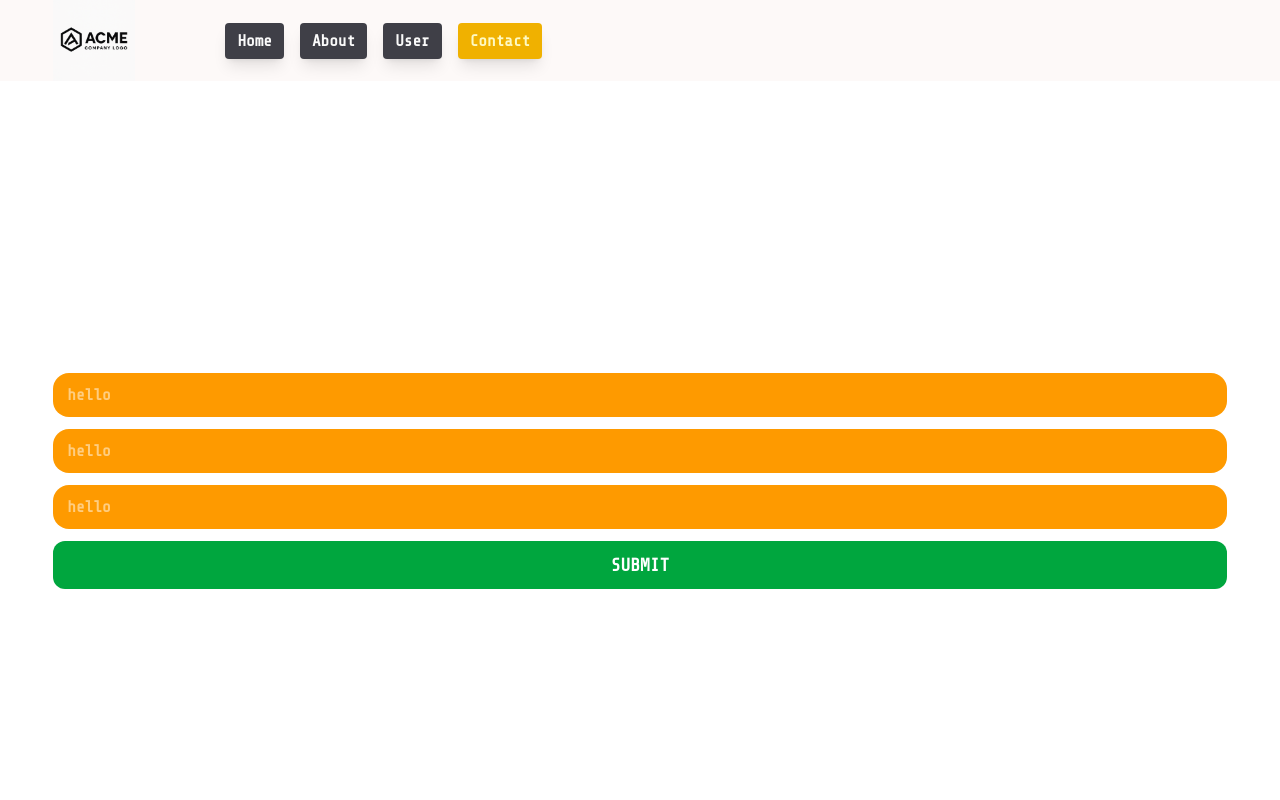
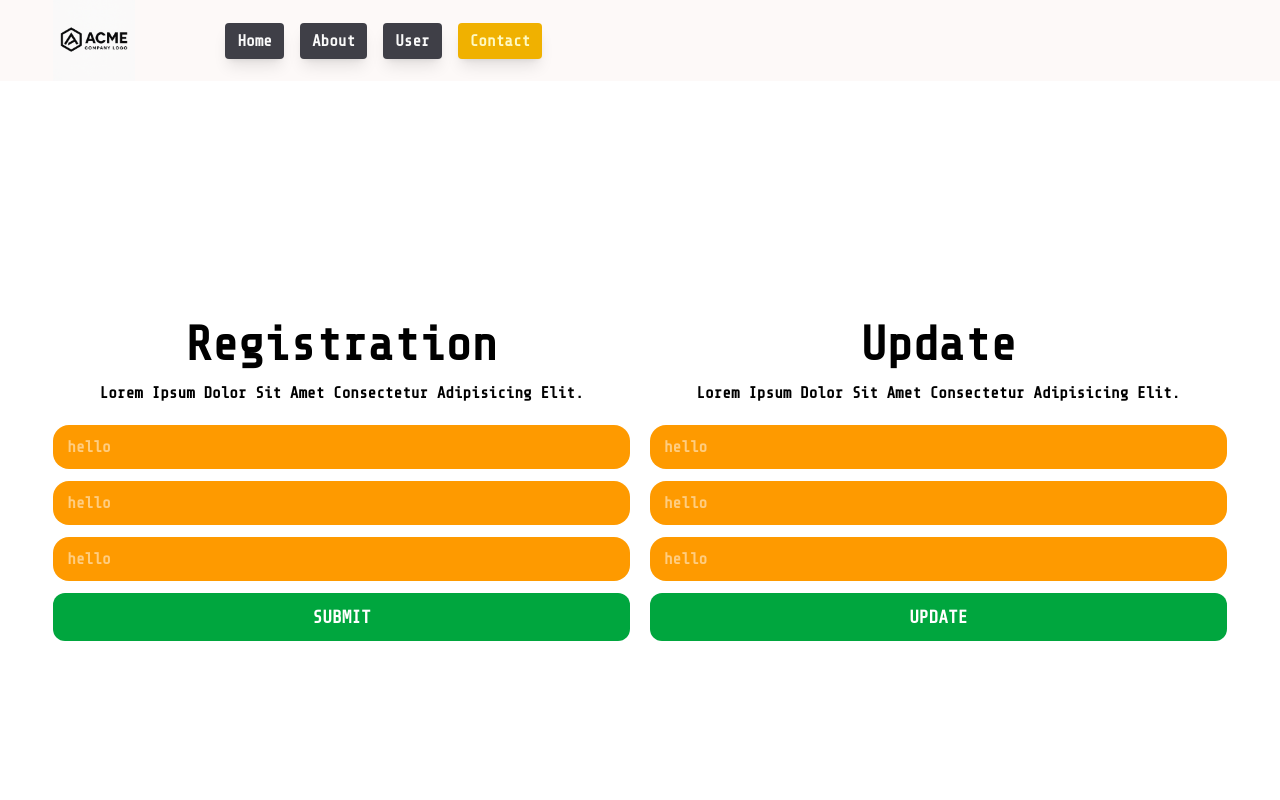
Before and after one commit to rakib-hasan-78/router-form, a React (Vite) app: page /contact in a window 1280 px wide. Shown: the top 800 px of the page. Built offline with nearby package versions, Linux system fonts and the light colour scheme.

Commit message:
reuse component done for form handle .....

```diff
--- /dev/null
+++ b/src/components/Component/AnotherCustom/AnotherCustom.jsx
@@ -0,0 +1,34 @@
+import React from 'react';
+import useMyCustom from '../../../utilities/Hooks/useMyCustom';
+
+const AnotherCustom = () => {
+    const [data, setDataHandler, nameFocus, setData] = useMyCustom({name:'sam', email: 'andruew@and.cu', password:''});
+    const formHandler = e=>{
+        e.preventDefault();
+        console.log(data)
+        setData({name:'sam', email: 'andruew@and.cu', password:''})
+    }
+    return (
+         <div className='w-full min-h-screen flex flex-col items-center justify-center'>
+            <form onSubmit={formHandler} className='w-full flex flex-col items-center space-y-3 text-white'>
+                <input
+                ref={nameFocus}
+                value={data.name} onChange={setDataHandler}
+                 className='w-full py-2.5 outline-0 bg-amber-500 rounded-2xl px-3.5 ' type="text" name="name" id="" placeholder='hello' />
+
+                <input
+                value={data.email} onChange={setDataHandler}
+                 className='w-full py-2.5 outline-0 bg-amber-500 rounded-2xl px-3.5 ' type="email" name="email" id="" placeholder='hello' />
+
+                <input
+                value={data.password} onChange={setDataHandler}
+                className='w-full py-2.5 outline-0 bg-amber-500 rounded-2xl px-3.5 ' type="password" name="password" id="" placeholder='hello' />
+
+                <input
+                className='bg-green-600 py-2.5 min-w-full rounded-xl text-lg uppercase cursor-pointer' type="submit" value="submit" />
+            </form>
+        </div>
+    );
+};
+
+export default AnotherCustom;
--- /dev/null
+++ b/src/components/Component/ReusableForm/ReusableForm.jsx
@@ -0,0 +1,35 @@
+import React from 'react';
+import useReuseHook from '../../../utilities/Hooks/useReusedata';
+
+const ReusableForm = ({operationHandler , children, btnName='Submit'}) => {
+    const [data, setData, nameFocus, setDataHandler] = useReuseHook({name:'', email:'', password:''});
+    const localOperationHandler = e=>{
+        e.preventDefault();
+        operationHandler(data)
+        setData({name:'', email:'', password:''})
+    }
+
+    return (
+        <div className='w-full min-h-auto flex flex-col items-center justify-center'>
+            {children}
+            <form onSubmit={localOperationHandler}  className='w-full flex flex-col items-center space-y-3 text-white'>
+                <input ref={nameFocus}
+                 value={data.name} onChange={setDataHandler}
+                 className='w-full py-2.5 outline-0 bg-amber-500 rounded-2xl px-3.5 ' type="text" name="name" id="" placeholder='hello' />
+
+                <input
+                value={data.email} onChange={setDataHandler}
+                 className='w-full py-2.5 outline-0 bg-amber-500 rounded-2xl px-3.5 ' type="email" name="email" id="" placeholder='hello' />
+
+                <input
+                value={data.password} onChange={setDataHandler}
+                className='w-full py-2.5 outline-0 bg-amber-500 rounded-2xl px-3.5 ' type="password" name="password" id="" placeholder='hello' />
+
+                <input
+                className='bg-green-600 py-2.5 min-w-full rounded-xl text-lg uppercase cursor-pointer' type="submit" value={btnName} />
+            </form>
+        </div>
+    );
+};
+
+export default ReusableForm;
--- a/src/components/Pages/Contact.jsx
+++ b/src/components/Pages/Contact.jsx
@@ -1,24 +1,48 @@
 import React from 'react';
-import CustomHook from '../Component/CustomHook/CustomHook';
+import ReusableForm from '../Component/ReusableForm/ReusableForm';
+//import AnotherCustom from '../Component/AnotherCustom/AnotherCustom';
+//import CustomHook from '../Component/CustomHook/CustomHook';
 // import FocusRef from '../Component/FocusRef/FocusRef';
 // import BasicCont from '../Component/BasicCont/BasicCont';
 // import ObjForm from './../Component/ObjForm/ObjForm';
 //import FormRef from './../Component/FormRef/FormRef';
 
+
+
 const Contact = () => {
-    const submitHandler = () =>{
-        // console.log(e);
-        console.log('submitted')
+    const submitHandler = (data) =>{
+        console.log('registered data:')
+        console.log(data);
     }
+    const updateHandler = (data) =>{
+        console.log('updated data:')
+        console.log(data);
+    }
+
     return (
-        <section className='w-full h-auto'>
-            <main>
+        <section className='w-full min-h-screen flex items-center justify-center xxs:flex-col lg:flex-row'>
+            <main className='flex items-center justify-center space-x-5'>
             {
                 //* <BasicCont givenHandler={submitHandler} />
                 // ** <ObjForm handler={submitHandler} />
                 //**<FormRef hand ={submitHandler} />
                 //**<FocusRef submit={submitHandler} />
-                <CustomHook hand={submitHandler} />
+               //** */ <CustomHook hand={submitHandler} />
+               //**<AnotherCustom submit={submitHandler} />
+               <ReusableForm operationHandler={submitHandler} btnName={'Submit'}>
+                <div className='w-full flex flex-col items-center justify-center space-y-3 mb-5'>
+                    <h1 className='text-5xl'>registration</h1>
+                    <p className='text-center'>Lorem ipsum dolor sit amet consectetur adipisicing elit.</p>
+                </div>
+               </ReusableForm>
+            }
+            {
+                <ReusableForm operationHandler={updateHandler} btnName={'Update'}>
+                <div className='w-full flex flex-col items-center justify-center space-y-3 mb-5'>
+                    <h1 className='text-5xl'>update</h1>
+                    <p className='text-center'>Lorem ipsum dolor sit amet consectetur adipisicing elit.</p>
+                </div>
+               </ReusableForm>
             }
             </main>
         </section>
--- /dev/null
+++ b/src/utilities/Hooks/useMyCustom.js
@@ -0,0 +1,21 @@
+import { useEffect, useRef, useState } from "react";
+
+const useMyCustom = (defaultValues={name:'', email:'', password:''})=>{
+    const [data, setData] = useState(defaultValues);
+    const nameFocus = useRef()
+    useEffect(()=>{
+        if (nameFocus.current) {
+            nameFocus.current.focus();
+        }
+    },[])
+    const setDataHandler = e=>{
+
+        const {name, value} = e.target;
+        setData(prev=>({
+            ...prev,
+            [name]:value,
+        }))
+    }
+    return [ data , setDataHandler, nameFocus, setData]
+}
+export default useMyCustom;
--- /dev/null
+++ b/src/utilities/Hooks/useReusedata.js
@@ -0,0 +1,24 @@
+import { useEffect } from "react";
+import { useRef, useState } from "react";
+
+const useReuseHook =
+(useDefaults ={name:'', email:'', password:''})=>{
+
+    const [data, setData] = useState(useDefaults);
+    const nameFocus = useRef();
+    // ** for focus textField==>
+    useEffect(()=>{
+        nameFocus.current.focus();
+    }, [])
+
+    const setDataHandler=(e)=>{
+        const{name, value} = e.target;
+        setData(prev=>({
+            ...prev,
+            [name] : value,
+        }))
+    }
+
+    return [data, setData, nameFocus, setDataHandler];
+}
+export default useReuseHook;
```
